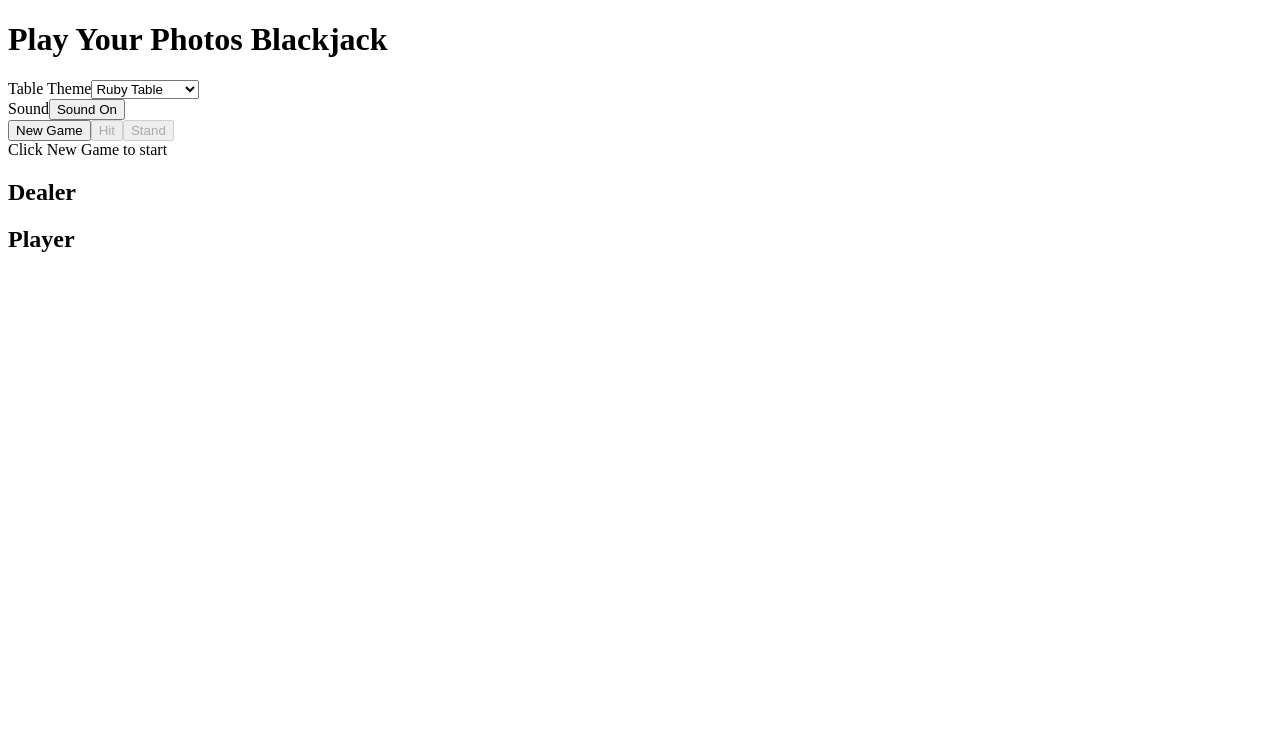
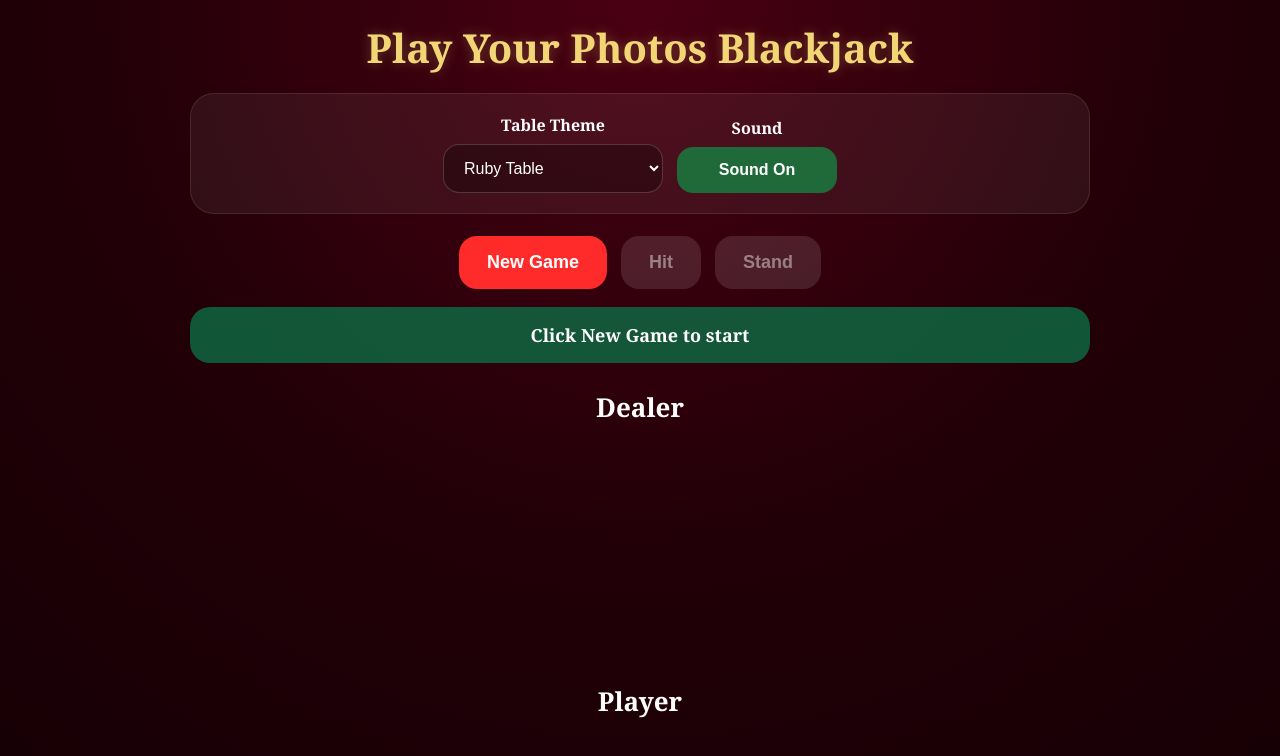
Before and after one commit to PlayYourPhotos/playyourphotos-blackjack, a React (Create React App) app: page / in a window 1280 px wide. Shown: the top 756 px of the page. Built offline with nearby package versions, Linux system fonts and the light colour scheme.

Commit message:
Update styles.css

```diff
--- a/src/styles.css
+++ b/src/styles.css
@@ -1,5 +1,416 @@
 /* =========================
-   IMAGE MODAL (FRAMED VIEW)
+   GLOBAL
+   ========================= */
+
+* {
+  box-sizing: border-box;
+}
+
+body {
+  margin: 0;
+  font-family: Georgia, "Times New Roman", serif;
+  color: #fff;
+}
+
+.app {
+  min-height: 100vh;
+  padding: 20px 16px 40px;
+  text-align: center;
+}
+
+/* =========================
+   THEMES
+   ========================= */
+
+.theme-ruby {
+  background: radial-gradient(circle at top, #4a0012 0%, #220008 45%, #120004 100%);
+}
+
+.theme-emerald {
+  background: radial-gradient(circle at top, #0f5132 0%, #063321 45%, #031d12 100%);
+}
+
+.theme-midnight {
+  background: radial-gradient(circle at top, #1f2a44 0%, #101827 45%, #070b12 100%);
+}
+
+/* =========================
+   TITLE
+   ========================= */
+
+.app-title {
+  margin: 0 0 18px;
+  font-size: 40px;
+  color: #f2d675;
+  text-shadow: 0 0 12px rgba(242, 214, 117, 0.28);
+}
+
+/* =========================
+   CONTROL PANEL
+   ========================= */
+
+.control-panel {
+  max-width: 900px;
+  margin: 0 auto 22px;
+  padding: 20px;
+  border-radius: 24px;
+  background: rgba(255, 255, 255, 0.06);
+  border: 1px solid rgba(255, 255, 255, 0.1);
+  display: flex;
+  justify-content: center;
+  align-items: end;
+  gap: 14px;
+  flex-wrap: wrap;
+}
+
+.control-group {
+  display: flex;
+  flex-direction: column;
+  gap: 8px;
+  max-width: 320px;
+  min-width: 220px;
+}
+
+.control-label {
+  font-size: 16px;
+  font-weight: 700;
+}
+
+.control-select {
+  padding: 14px 16px;
+  border-radius: 16px;
+  border: 1px solid rgba(255, 255, 255, 0.18);
+  background: rgba(0, 0, 0, 0.28);
+  color: #fff;
+  font-size: 16px;
+}
+
+.sound-group {
+  min-width: 160px;
+}
+
+.sound-toggle {
+  padding: 14px 16px;
+  border-radius: 16px;
+  border: none;
+  color: #fff;
+  font-size: 16px;
+  font-weight: 700;
+  cursor: pointer;
+}
+
+.sound-on {
+  background: #1f6a38;
+}
+
+.sound-off {
+  background: #555;
+}
+
+/* =========================
+   BUTTONS
+   ========================= */
+
+.buttons {
+  display: flex;
+  justify-content: center;
+  gap: 14px;
+  flex-wrap: wrap;
+  margin-bottom: 18px;
+}
+
+.primary-button,
+.secondary-button {
+  border: none;
+  border-radius: 18px;
+  padding: 16px 28px;
+  font-size: 18px;
+  font-weight: 700;
+  color: #fff;
+  cursor: pointer;
+}
+
+.primary-button {
+  background: #ff2b2b;
+}
+
+.secondary-button {
+  background: rgba(255, 255, 255, 0.24);
+}
+
+.primary-button:disabled,
+.secondary-button:disabled {
+  opacity: 0.5;
+  cursor: not-allowed;
+}
+
+/* =========================
+   STATUS BAR
+   ========================= */
+
+.status {
+  max-width: 900px;
+  margin: 0 auto 26px;
+  padding: 16px 20px;
+  border-radius: 20px;
+  background: rgba(10, 120, 74, 0.72);
+  font-size: 18px;
+  font-weight: 700;
+}
+
+.totals {
+  margin-top: 10px;
+  display: flex;
+  justify-content: center;
+  gap: 18px;
+  flex-wrap: wrap;
+  font-size: 15px;
+}
+
+/* =========================
+   HEADINGS
+   ========================= */
+
+h2 {
+  margin: 24px 0 14px;
+  font-size: 26px;
+}
+
+/* =========================
+   HAND LAYOUT
+   ========================= */
+
+.hand {
+  display: flex;
+  justify-content: center;
+  align-items: center;
+  flex-wrap: nowrap;
+  min-height: 220px;
+  margin-bottom: 20px;
+  padding: 0 12px;
+  overflow-x: auto;
+}
+
+.hand .card-image {
+  margin-left: -38px;
+}
+
+.hand .card-image:first-child {
+  margin-left: 0;
+}
+
+/* =========================
+   CARD IMAGE
+   ========================= */
+
+.card-image {
+  width: 160px;
+  aspect-ratio: 5 / 7;
+  object-fit: cover;
+  border-radius: 18px;
+  border: 4px solid rgba(255, 255, 255, 0.9);
+  box-shadow: 0 12px 28px rgba(0, 0, 0, 0.35);
+  display: block;
+  background: #000;
+  transition: transform 0.25s ease, box-shadow 0.25s ease;
+  flex: 0 0 auto;
+  cursor: pointer;
+}
+
+/* =========================
+   DESKTOP HOVER ENLARGE
+   ========================= */
+
+@media (hover: hover) and (pointer: fine) {
+  .hand {
+    overflow: visible;
+  }
+
+  .hand .card-image {
+    position: relative;
+    z-index: 1;
+  }
+
+  .hand .card-image:hover {
+    transform: translateY(-12px) scale(1.45);
+    z-index: 20;
+    box-shadow: 0 18px 38px rgba(0, 0, 0, 0.55);
+  }
+}
+
+/* =========================
+   SHUFFLE OVERLAY
+   ========================= */
+
+.shuffle-overlay {
+  position: fixed;
+  inset: 0;
+  background: rgba(5, 0, 0, 0.58);
+  display: flex;
+  align-items: center;
+  justify-content: center;
+  z-index: 60;
+  backdrop-filter: blur(4px);
+  padding: 20px;
+}
+
+.shuffle-box {
+  width: 100%;
+  max-width: 320px;
+  padding: 28px 20px 22px;
+  border-radius: 22px;
+  background: linear-gradient(
+    180deg,
+    rgba(35, 8, 8, 0.97),
+    rgba(20, 4, 4, 0.97)
+  );
+  border: 2px solid rgba(255, 255, 255, 0.1);
+  box-shadow: 0 16px 36px rgba(0, 0, 0, 0.55);
+}
+
+.shuffle-deck-stack {
+  position: relative;
+  width: 110px;
+  height: 154px;
+  margin: 0 auto 16px;
+}
+
+.shuffle-card-image {
+  position: absolute;
+  inset: 0;
+  width: 110px;
+  height: 154px;
+  object-fit: cover;
+  border-radius: 14px;
+  border: 3px solid rgba(255, 255, 255, 0.92);
+  box-shadow: 0 0 0 2px rgba(0, 0, 0, 0.6) inset, 0 10px 18px rgba(0, 0, 0, 0.55);
+  display: block;
+}
+
+.shuffle-card-1 {
+  animation: shuffleCard1 0.7s ease-in-out infinite;
+}
+
+.shuffle-card-2 {
+  animation: shuffleCard2 0.7s ease-in-out infinite;
+}
+
+.shuffle-card-3 {
+  animation: shuffleCard3 0.7s ease-in-out infinite;
+}
+
+.shuffle-text {
+  font-size: 20px;
+  font-weight: 700;
+  color: #fff;
+}
+
+@keyframes shuffleCard1 {
+  0%, 100% {
+    transform: translate(0, 0) rotate(0deg);
+  }
+  50% {
+    transform: translate(-16px, -6px) rotate(-8deg);
+  }
+}
+
+@keyframes shuffleCard2 {
+  0%, 100% {
+    transform: translate(0, 0) rotate(0deg);
+  }
+  50% {
+    transform: translate(0, -10px) rotate(0deg);
+  }
+}
+
+@keyframes shuffleCard3 {
+  0%, 100% {
+    transform: translate(0, 0) rotate(0deg);
+  }
+  50% {
+    transform: translate(16px, -6px) rotate(8deg);
+  }
+}
+
+/* =========================
+   RESULT OVERLAY
+   ========================= */
+
+.result-overlay {
+  position: fixed;
+  inset: 0;
+  background: rgba(10, 0, 0, 0.58);
+  display: flex;
+  align-items: center;
+  justify-content: center;
+  padding: 20px;
+  z-index: 50;
+  animation: fadeInOverlay 0.22s ease;
+  backdrop-filter: blur(4px);
+}
+
+.result-card {
+  width: 100%;
+  max-width: 360px;
+  background: linear-gradient(
+    180deg,
+    rgba(35, 8, 8, 0.97),
+    rgba(20, 4, 4, 0.97)
+  );
+  border-radius: 22px;
+  padding: 26px 20px 22px;
+  box-shadow: 0 16px 36px rgba(0, 0, 0, 0.55);
+  border: 2px solid rgba(255, 255, 255, 0.1);
+  animation: popIn 0.24s ease;
+}
+
+.result-title {
+  font-size: 34px;
+  font-weight: 700;
+  margin-bottom: 10px;
+}
+
+.result-text {
+  font-size: 18px;
+  margin-bottom: 18px;
+}
+
+.result-overlay.win .result-title {
+  color: #d4af37;
+  text-shadow: 0 0 14px rgba(212, 175, 55, 0.35);
+}
+
+.result-overlay.lose .result-title {
+  color: #ff5c5c;
+  text-shadow: 0 0 14px rgba(255, 92, 92, 0.3);
+}
+
+.result-overlay.push .result-title {
+  color: #f5e6c8;
+}
+
+@keyframes fadeInOverlay {
+  from {
+    opacity: 0;
+  }
+  to {
+    opacity: 1;
+  }
+}
+
+@keyframes popIn {
+  from {
+    opacity: 0;
+    transform: scale(0.94);
+  }
+  to {
+    opacity: 1;
+    transform: scale(1);
+  }
+}
+
+/* =========================
+   IMAGE MODAL
    ========================= */
 
 .image-overlay {
@@ -22,54 +433,101 @@
   align-items: center;
 }
 
-/* THIS is the key change */
 .image-full {
   width: auto;
   height: auto;
-  max-width: 360px;   /* desktop size */
+  max-width: 360px;
   max-height: 80vh;
-
   border-radius: 18px;
   border: 5px solid #fff;
-
   box-shadow:
     0 18px 50px rgba(0, 0, 0, 0.7),
     0 0 0 2px rgba(255, 255, 255, 0.15) inset;
-
   background: #000;
   object-fit: cover;
 }
 
-/* Close button */
 .image-close-button {
   position: absolute;
   top: -12px;
   right: -12px;
-
   width: 36px;
   height: 36px;
-
   border-radius: 50%;
   border: none;
-
   background: #fff;
   color: #000;
-
   font-size: 22px;
   font-weight: bold;
-
   cursor: pointer;
-
   box-shadow: 0 6px 14px rgba(0, 0, 0, 0.4);
 }
 
 /* =========================
-   MOBILE ADJUSTMENT
+   MOBILE
    ========================= */
 
 @media (max-width: 640px) {
+  .app {
+    padding: 14px 10px 28px;
+  }
+
+  .app-title {
+    font-size: 32px;
+  }
+
+  .control-group,
+  .sound-group {
+    min-width: 100%;
+  }
+
+  .buttons {
+    gap: 10px;
+  }
+
+  .primary-button,
+  .secondary-button {
+    padding: 14px 20px;
+    font-size: 16px;
+  }
+
+  .status {
+    font-size: 16px;
+    padding: 14px 16px;
+  }
+
+  h2 {
+    font-size: 22px;
+  }
+
+  .hand {
+    justify-content: center;
+    gap: 8px;
+    overflow-x: visible;
+    flex-wrap: wrap;
+    padding: 0;
+    min-height: auto;
+  }
+
+  .hand .card-image {
+    margin-left: 0;
+  }
+
+  .card-image {
+    width: 30vw;
+    max-width: 120px;
+  }
+
+  .result-title {
+    font-size: 28px;
+  }
+
+  .result-text {
+    font-size: 16px;
+  }
+
   .image-full {
-    max-width: 75vw;   /* smaller on mobile */
+    max-width: 75vw;
     max-height: 75vh;
   }
 
```
